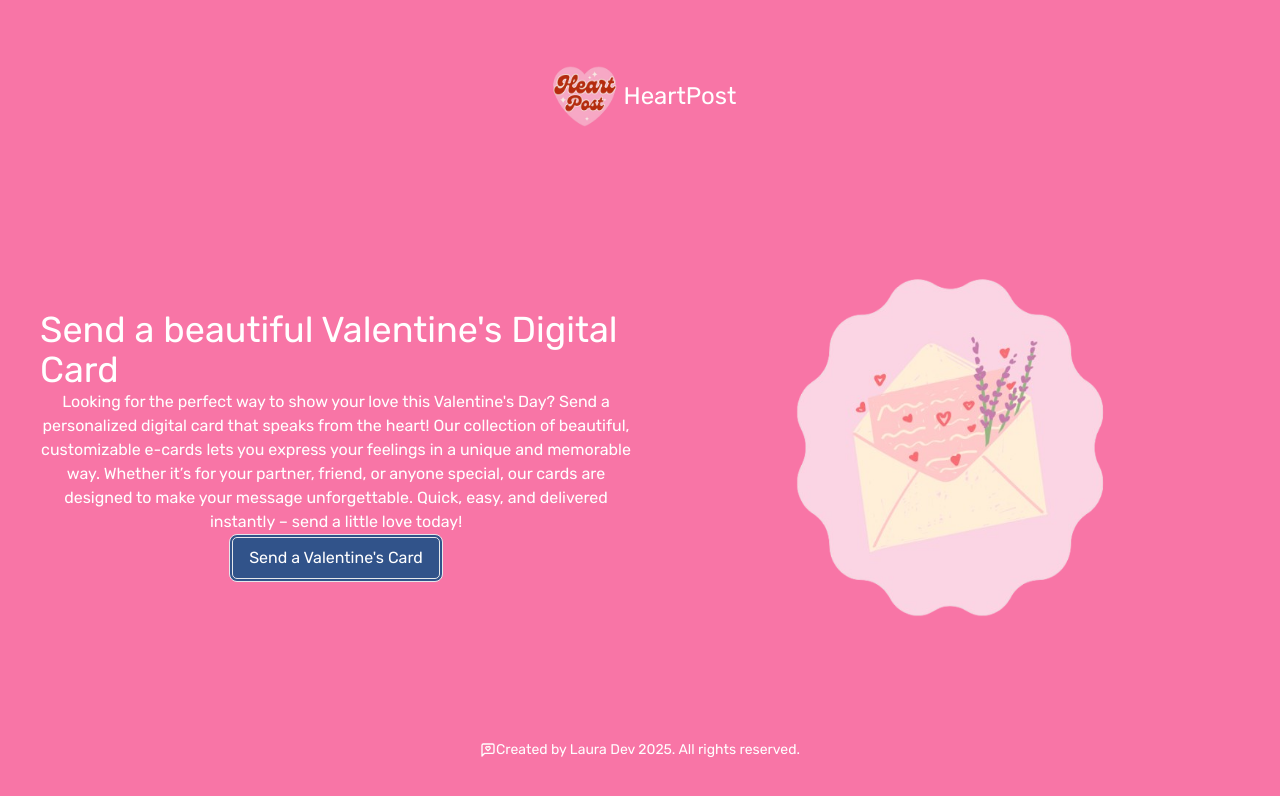
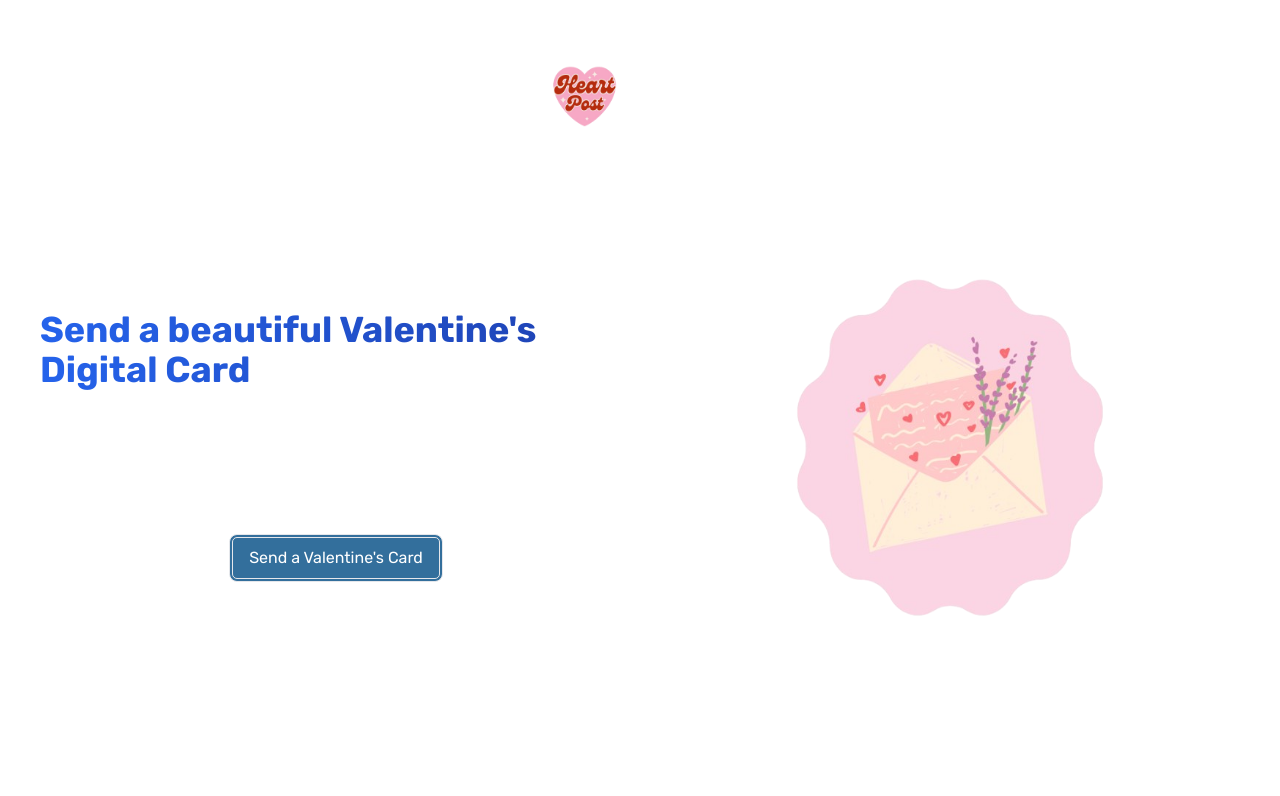
Before and after one commit to lavollmer/valentines-card, a React (Vite) app: page / in a window 1280 px wide. Shown: the top 796 px of the page. Built offline with nearby package versions, Linux system fonts and the light colour scheme.

Commit message:
creating a gradient colored header

```diff
--- a/src/components/LandingPage.tsx
+++ b/src/components/LandingPage.tsx
@@ -6,13 +6,15 @@ import CardPink from "../assets/combinedcardpink-removebg-preview.png";
 
 const LandingPage = () => {
   return (
-    <div className="bg-bubblePink w-screen h-screen flex flex-col justify-between items-center p-10">
+    <div className="bg-redred w-screen h-screen flex flex-col justify-between items-center p-10">
       <div>
         <Navigation />
       </div>
       <div className="flex grid grid-cols-1 md:grid-cols-2 gap-4">
         <div className="font-rubik text-white flex flex-col items-center justify-center">
-          <h1 className="text-4xl">Send a beautiful Valentine's Digital Card</h1>
+          <h1 className="text-4xl bg-gradient-to-r from-blue-600 to-blue-800 inline-block font-bold text-transparent bg-clip-text">
+            Send a beautiful Valentine's Digital Card
+          </h1>
           <p className="text-md text-center">
             Looking for the perfect way to show your love this Valentine's Day?
             Send a personalized digital card that speaks from the heart! Our
@@ -22,7 +24,9 @@ const LandingPage = () => {
             your message unforgettable. Quick, easy, and delivered instantly –
             send a little love today!
           </p>
-          <button className="py-2 px-4 rounded-lg bg-navyBlue bg-opacity-80 border-4 border-double">Send a Valentine's Card</button>
+          <button className="py-2 px-4 rounded-lg bg-navyBlue bg-opacity-80 border-4 border-double">
+            Send a Valentine's Card
+          </button>
         </div>
         <div className="relative flex flex-col items-center justify-center">
           <img src={CardPink} alt="pink card" className="h-96 w-96" />
```
